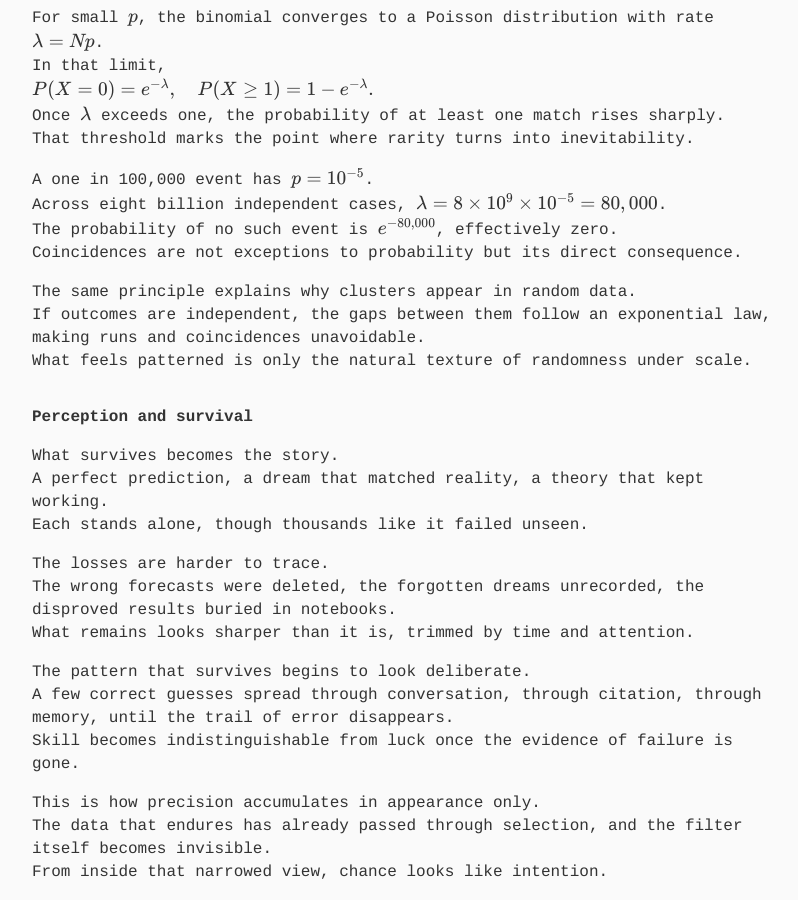
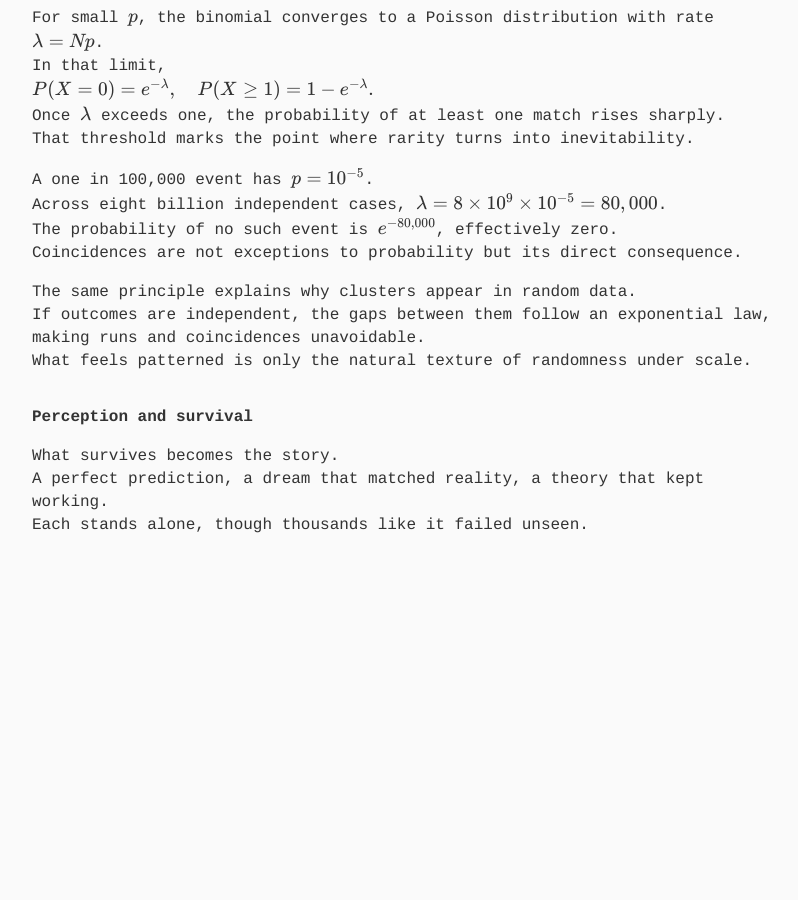
Before and after one commit to gcol33/blog, a Jekyll site: the page built from _posts/2025-10-24-the-prophet-filter.md, in a window 1280 px wide and 900 px high, scrolled down 2834 px. Shown: the whole window, without its empty margins (233-1031 px from the left). Built offline with Jekyll 4.4.1, drawn with Linux system fonts in a browser that asks for light colours; some web fonts are replaced; after the commit the page ends 3387 px from its top, so only the background shows below that.

Commit message:
chance post

```diff
--- a/_posts/2025-10-24-the-prophet-filter.md
+++ b/_posts/2025-10-24-the-prophet-filter.md
@@ -114,15 +114,3 @@ What feels patterned is only the natural texture of randomness under scale.
 What survives becomes the story.
 A perfect prediction, a dream that matched reality, a theory that kept working.
 Each stands alone, though thousands like it failed unseen.
-
-The losses are harder to trace.
-The wrong forecasts were deleted, the forgotten dreams unrecorded, the disproved results buried in notebooks.
-What remains looks sharper than it is, trimmed by time and attention.
-
-The pattern that survives begins to look deliberate.
-A few correct guesses spread through conversation, through citation, through memory, until the trail of error disappears.
-Skill becomes indistinguishable from luck once the evidence of failure is gone.
-
-This is how precision accumulates in appearance only.
-The data that endures has already passed through selection, and the filter itself becomes invisible.
-From inside that narrowed view, chance looks like intention.
```
